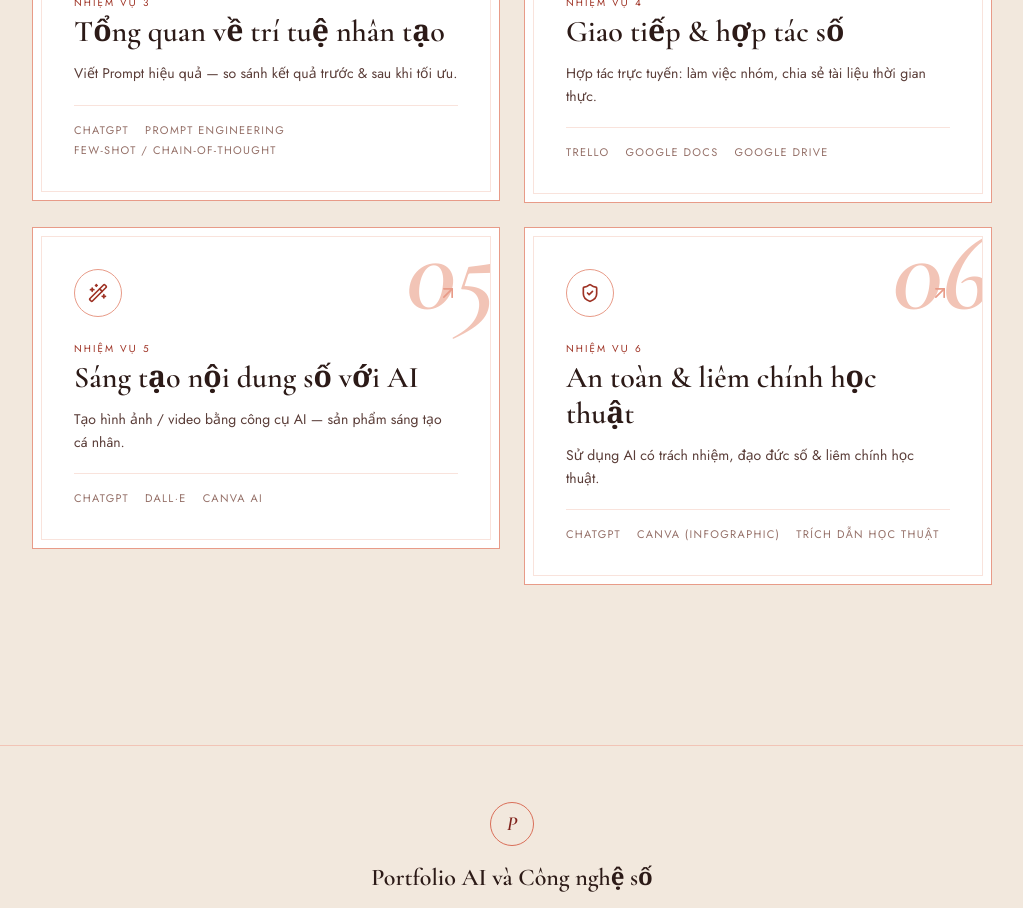
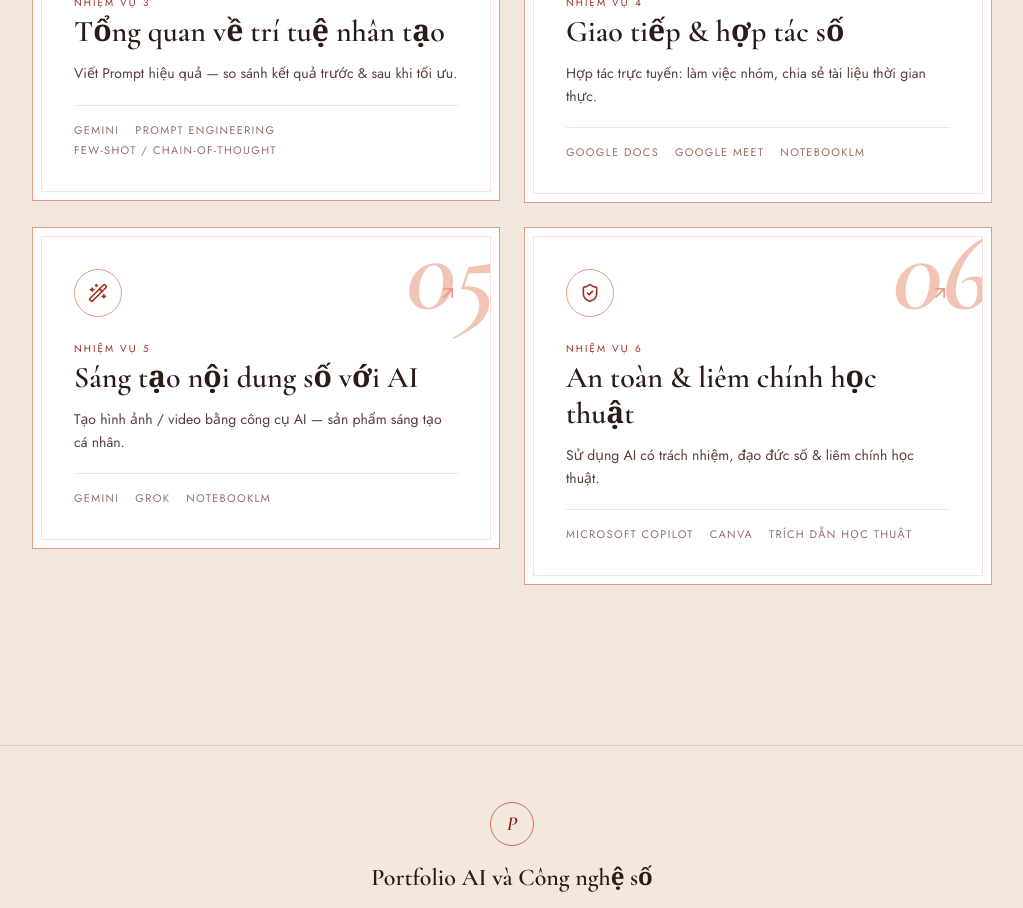
Before and after one commit to nein33956/portfolio-phuonganh, a React (Vite) app: page /du-an in a window 1280 px wide. Shown: the part 860-1768 px from the top of the page, without its empty margins (128-1151 px from the left). Built offline with nearby package versions, Linux system fonts and the light colour scheme.

Commit message:
Update stats and tools for assignments 3-6

```diff
--- a/src/data/projects.ts
+++ b/src/data/projects.ts
@@ -127,7 +127,7 @@ export const projects: Project[] = [
       "Tổng hợp các nguyên tắc & mẹo viết prompt hiệu quả dựa trên kết quả thử nghiệm.",
       "Viết báo cáo 3-4 trang kèm bảng so sánh prompt và ảnh chụp màn hình các bước.",
     ],
-    tools: ["ChatGPT", "Prompt Engineering", "Few-shot / Chain-of-thought"],
+    tools: ["Gemini", "Prompt Engineering", "Few-shot / Chain-of-thought"],
     lmsUrl: "",
     submission: {
       fileName: "viet-prompt-hieu-qua-cho-cac-tac-vu-hoc-tap.docx",
@@ -160,7 +160,7 @@ export const projects: Project[] = [
       "Ghi nhật ký minh chứng: ảnh chụp màn hình thể hiện rõ tên tài khoản / phần đóng góp cá nhân.",
       "Viết báo cáo cá nhân 4-5 trang: mô tả tác vụ, phân tích hiệu quả công cụ, thách thức & cách giải quyết.",
     ],
-    tools: ["Trello", "Google Docs", "Google Drive", "Microsoft Teams"],
+    tools: ["Google Docs", "Google Meet", "NotebookLM", "TickTick", "Canva"],
     lmsUrl: "",
     submission: {
       fileName: "Bài tập 3 W4.docx",
@@ -194,7 +194,7 @@ export const projects: Project[] = [
       "Viết phân tích vai trò của AI: điểm mạnh & hạn chế, cách AI thay đổi quy trình sáng tạo, và các vấn đề đạo đức cần cân nhắc.",
       "Nộp báo cáo 4-5 trang kèm sản phẩm cuối, ảnh chụp quá trình dùng AI và các phiên bản trung gian.",
     ],
-    tools: ["ChatGPT", "DALL·E", "Canva AI", "Adobe Firefly"],
+    tools: ["Gemini", "Grok", "NotebookLM", "Canva AI"],
     lmsUrl: "",
     submission: {
       fileName: "Bài tập 5 - Phạm Thị Phương Anh",
@@ -228,7 +228,7 @@ export const projects: Project[] = [
       "Tạo một infographic minh hoạ 'Sử dụng AI có trách nhiệm trong học thuật'.",
       "Nộp báo cáo 4-5 trang gồm phân tích chính sách, quá trình dùng AI, phân tích đạo đức, bộ nguyên tắc cá nhân và infographic.",
     ],
-    tools: ["ChatGPT", "Canva (infographic)", "Trích dẫn học thuật"],
+    tools: ["Microsoft Copilot", "Canva", "Trích dẫn học thuật"],
     lmsUrl: "",
     submission: {
       fileName: "BÀI TẬP 4 W6.docx",
```
